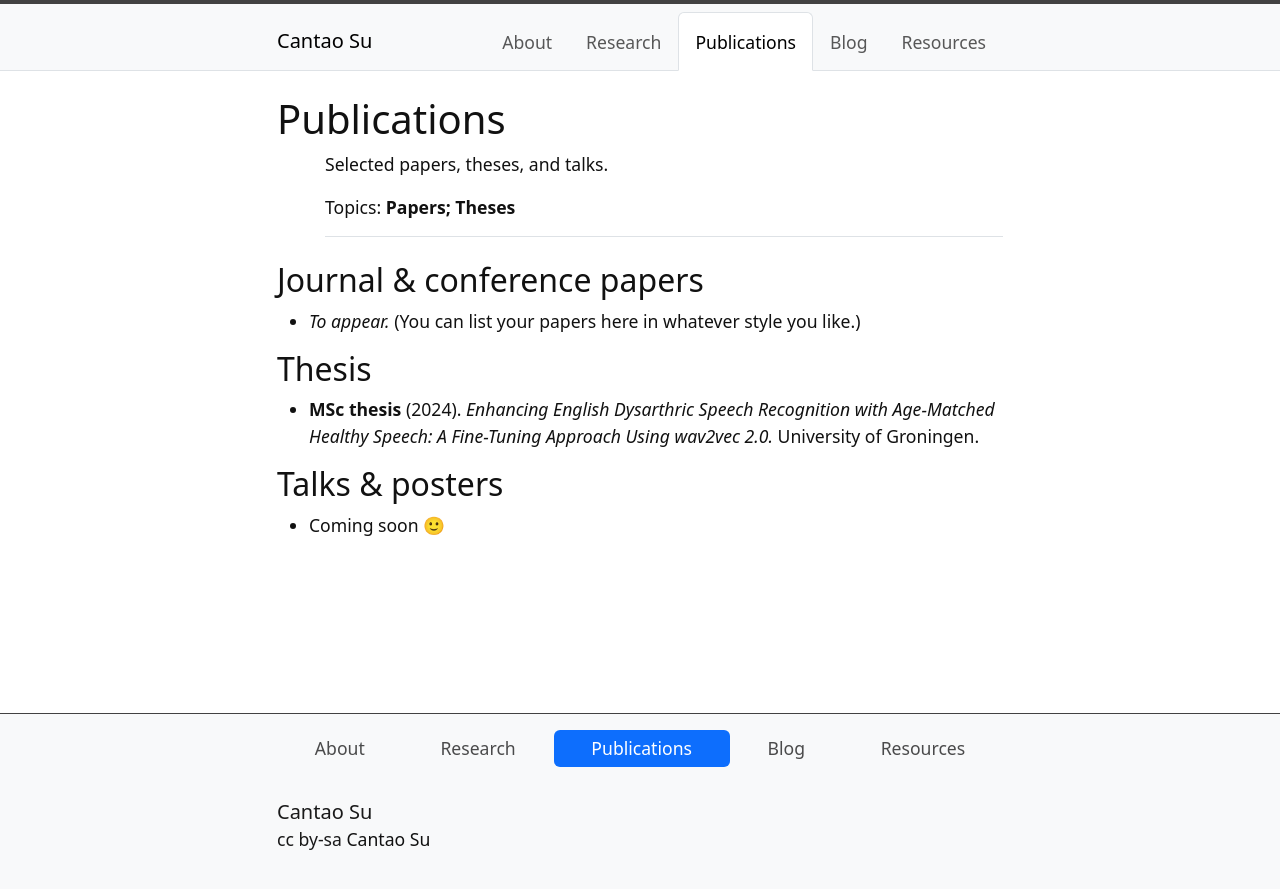
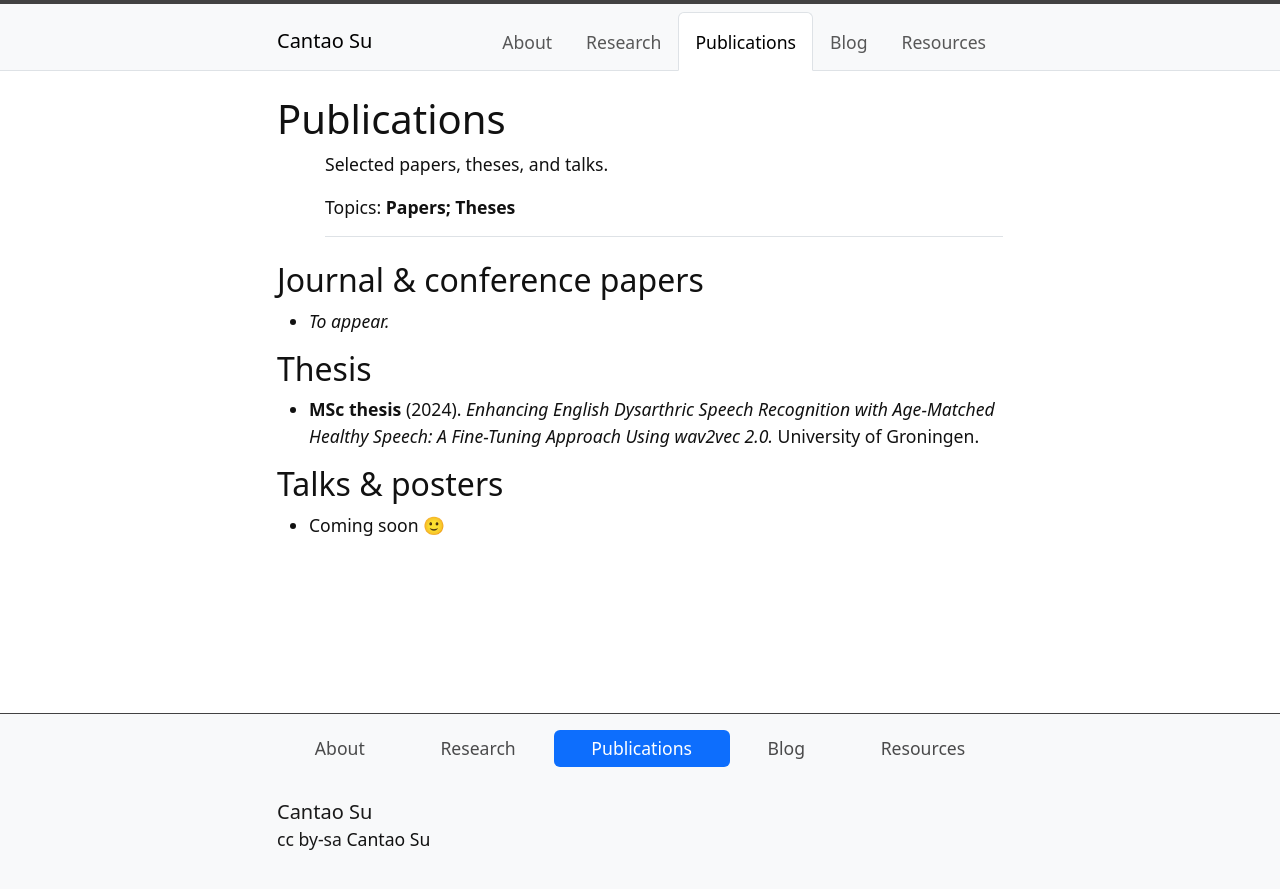
Before and after one commit to CantaoSu/cantaosu.github.io, a Jekyll site: the page built from content/2-lesson.md, in a window 1280 px wide. Shown: the top 889 px of the page. Built offline with Jekyll 4.4.1, drawn with Linux system fonts in a browser that asks for light colours.

Commit message:
Update 2-lesson.md to remove paper listing placeholder
Removed placeholder text for listing papers.

```diff
--- a/content/2-lesson.md
+++ b/content/2-lesson.md
@@ -7,7 +7,7 @@ description: "Selected papers, theses, and talks."
 ---
 ## Journal & conference papers
 
-- *To appear.* (You can list your papers here in whatever style you like.)
+- *To appear.*
 
 ## Thesis
 
```
